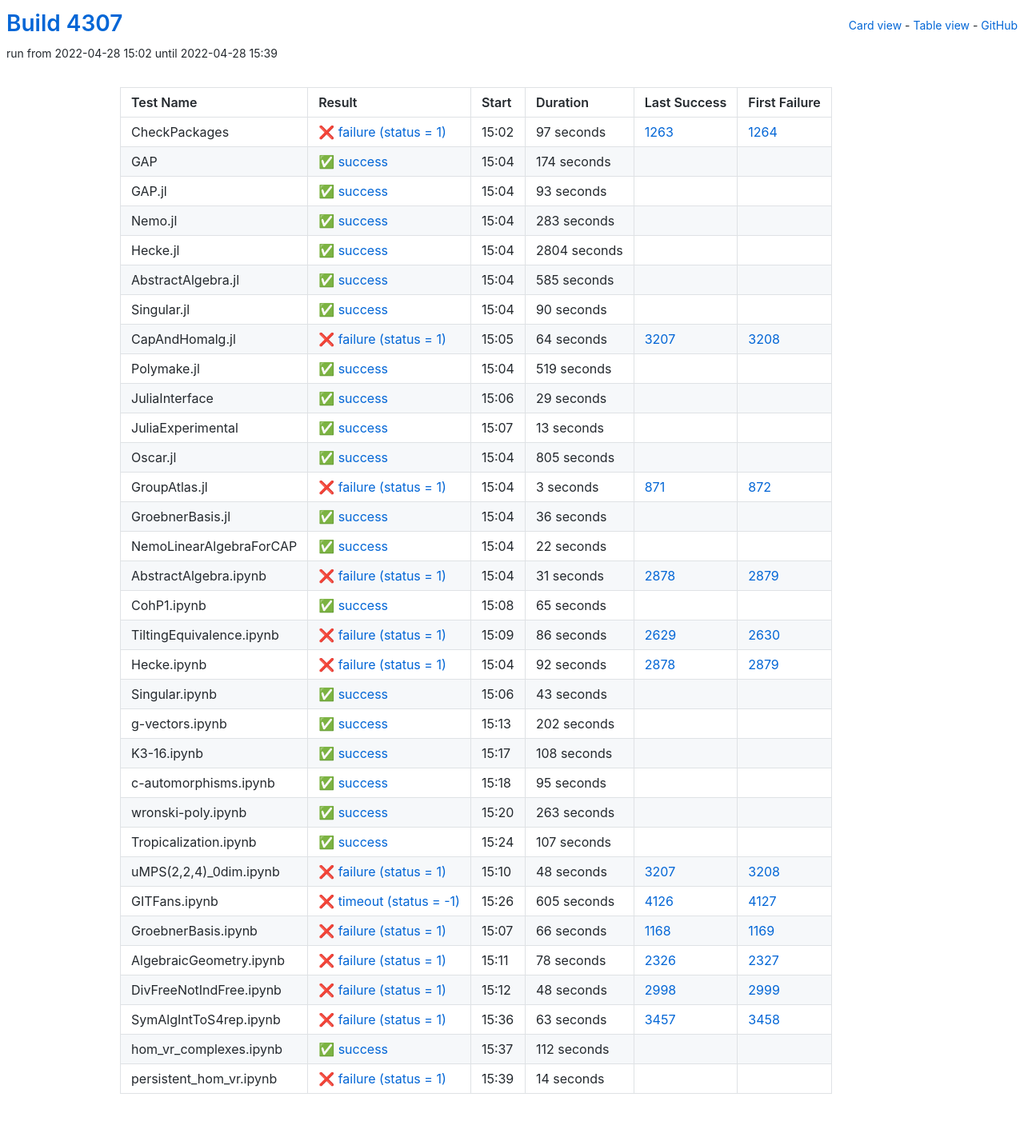
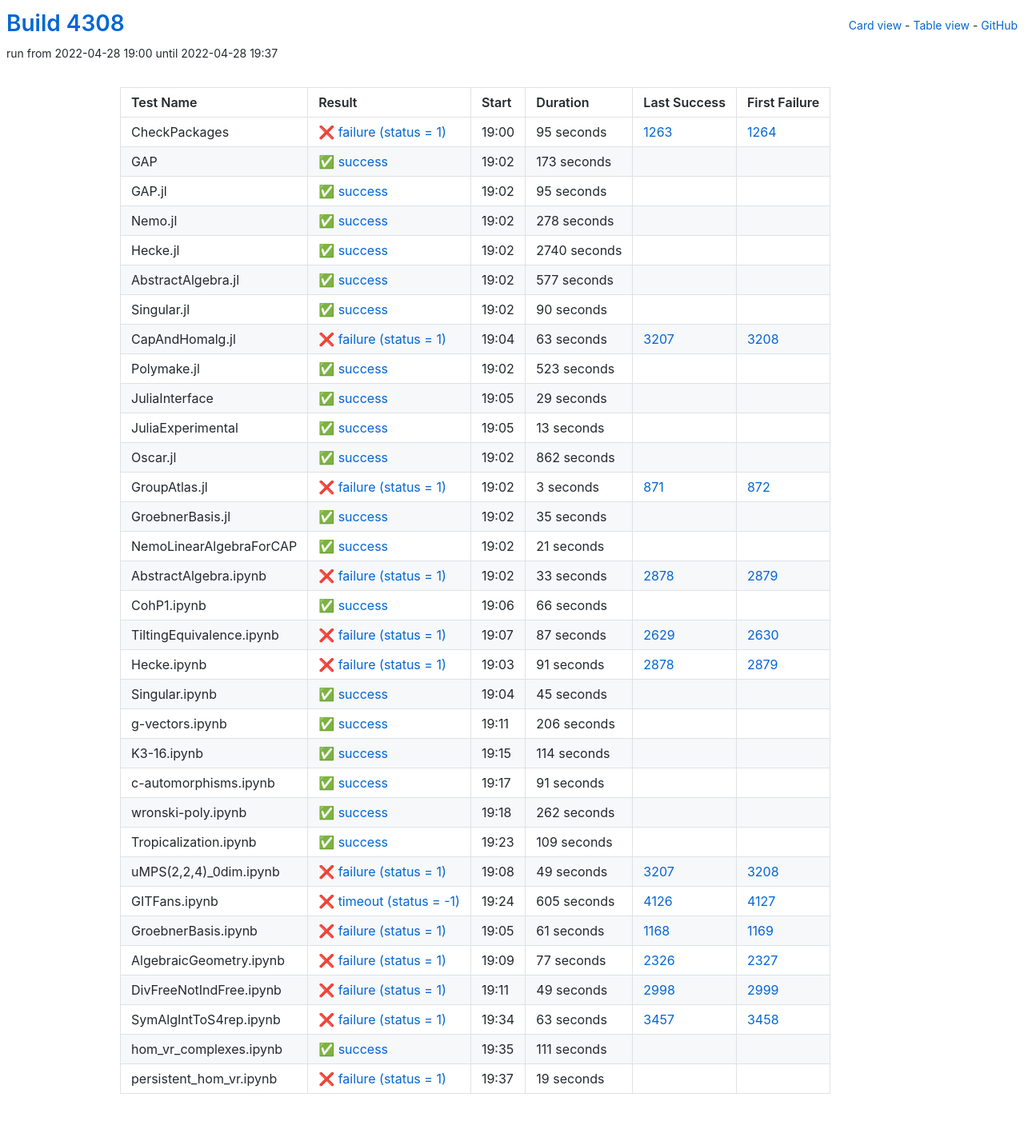
Before and after one commit to oscar-system/oscar-ci-status-stable, a Jekyll site: the page built from table.html, in a window 1280 px wide. Shown: the whole page at 80% size. Built offline with Jekyll 4.4.1, drawn with Linux system fonts in a browser that asks for light colours.

Commit message:
Build #4308

```diff
--- a/_data/ci.yml
+++ b/_data/ci.yml
@@ -1,6 +1,6 @@
 ---
-build: 4307
-build_url: https://oscarci.mathematik.uni-kl.de/job/oscar-stable/4307/
+build: 4308
+build_url: https://oscarci.mathematik.uni-kl.de/job/oscar-stable/4308/
 job: oscar-stable
 organization: oscar-system
 repo: oscar-ci-status-stable
@@ -8,80 +8,80 @@ repourl: https://github.com/oscar-system/oscar-ci-status-stable
 tests:
 - name: CheckPackages
   id: checkpackages
-  log: https://oscarci.mathematik.uni-kl.de/job/oscar-stable/4307/artifact/logs/build-4307/CheckPackages.log
-  start: 2022-04-28 15:02
+  log: https://oscarci.mathematik.uni-kl.de/job/oscar-stable/4308/artifact/logs/build-4308/CheckPackages.log
+  start: 2022-04-28 19:00
   success: false
   exitcode: 1
   status: failure
-  duration: 97
+  duration: 95
   last_success: 1263
   last_success_url: https://oscarci.mathematik.uni-kl.de/job/oscar-stable/1263/
   first_failure: 1264
   first_failure_url: https://oscarci.mathematik.uni-kl.de/job/oscar-stable/1264/
 - name: GAP
   id: gap
-  log: https://oscarci.mathematik.uni-kl.de/job/oscar-stable/4307/artifact/logs/build-4307/GAP.log
-  start: 2022-04-28 15:04
+  log: https://oscarci.mathematik.uni-kl.de/job/oscar-stable/4308/artifact/logs/build-4308/GAP.log
+  start: 2022-04-28 19:02
   success: true
   exitcode: 0
   status: success
-  duration: 174
+  duration: 173
   last_success: false
   last_success_url:
   first_failure: false
   first_failure_url:
 - name: GAP.jl
   id: gap-jl
-  log: https://oscarci.mathematik.uni-kl.de/job/oscar-stable/4307/artifact/logs/build-4307/GAP.jl.log
-  start: 2022-04-28 15:04
+  log: https://oscarci.mathematik.uni-kl.de/job/oscar-stable/4308/artifact/logs/build-4308/GAP.jl.log
+  start: 2022-04-28 19:02
   success: true
   exitcode: 0
   status: success
-  duration: 93
+  duration: 95
   last_success: false
   last_success_url:
   first_failure: false
   first_failure_url:
 - name: Nemo.jl
   id: nemo-jl
-  log: https://oscarci.mathematik.uni-kl.de/job/oscar-stable/4307/artifact/logs/build-4307/Nemo.jl.log
-  start: 2022-04-28 15:04
+  log: https://oscarci.mathematik.uni-kl.de/job/oscar-stable/4308/artifact/logs/build-4308/Nemo.jl.log
+  start: 2022-04-28 19:02
   success: true
   exitcode: 0
   status: success
-  duration: 283
+  duration: 278
   last_success: false
   last_success_url:
   first_failure: false
   first_failure_url:
 - name: Hecke.jl
   id: hecke-jl
-  log: https://oscarci.mathematik.uni-kl.de/job/oscar-stable/4307/artifact/logs/build-4307/Hecke.jl.log
-  start: 2022-04-28 15:04
+  log: https://oscarci.mathematik.uni-kl.de/job/oscar-stable/4308/artifact/logs/build-4308/Hecke.jl.log
+  start: 2022-04-28 19:02
   success: true
   exitcode: 0
   status: success
-  duration: 2804
+  duration: 2740
   last_success: false
   last_success_url:
   first_failure: false
   first_failure_url:
 - name: AbstractAlgebra.jl
   id: abstractalgebra-jl
-  log: https://oscarci.mathematik.uni-kl.de/job/oscar-stable/4307/artifact/logs/build-4307/AbstractAlgebra.jl.log
-  start: 2022-04-28 15:04
+  log: https://oscarci.mathematik.uni-kl.de/job/oscar-stable/4308/artifact/logs/build-4308/AbstractAlgebra.jl.log
+  start: 2022-04-28 19:02
   success: true
   exitcode: 0
   status: success
-  duration: 585
+  duration: 577
   last_success: false
   last_success_url:
   first_failure: false
   first_failure_url:
 - name: Singular.jl
   id: singular-jl
-  log: https://oscarci.mathematik.uni-kl.de/job/oscar-stable/4307/artifact/logs/build-4307/Singular.jl.log
-  start: 2022-04-28 15:04
+  log: https://oscarci.mathematik.uni-kl.de/job/oscar-stable/4308/artifact/logs/build-4308/Singular.jl.log
+  start: 2022-04-28 19:02
   success: true
   exitcode: 0
   status: success
@@ -92,32 +92,32 @@ tests:
   first_failure_url:
 - name: CapAndHomalg.jl
   id: capandhomalg-jl
-  log: https://oscarci.mathematik.uni-kl.de/job/oscar-stable/4307/artifact/logs/build-4307/CapAndHomalg.jl.log
-  start: 2022-04-28 15:05
+  log: https://oscarci.mathematik.uni-kl.de/job/oscar-stable/4308/artifact/logs/build-4308/CapAndHomalg.jl.log
+  start: 2022-04-28 19:04
   success: false
   exitcode: 1
   status: failure
-  duration: 64
+  duration: 63
   last_success: 3207
   last_success_url: https://oscarci.mathematik.uni-kl.de/job/oscar-stable/3207/
   first_failure: 3208
   first_failure_url: https://oscarci.mathematik.uni-kl.de/job/oscar-stable/3208/
 - name: Polymake.jl
   id: polymake-jl
-  log: https://oscarci.mathematik.uni-kl.de/job/oscar-stable/4307/artifact/logs/build-4307/Polymake.jl.log
-  start: 2022-04-28 15:04
+  log: https://oscarci.mathematik.uni-kl.de/job/oscar-stable/4308/artifact/logs/build-4308/Polymake.jl.log
+  start: 2022-04-28 19:02
   success: true
   exitcode: 0
   status: success
-  duration: 519
+  duration: 523
   last_success: false
   last_success_url:
   first_failure: false
   first_failure_url:
 - name: JuliaInterface
   id: juliainterface
-  log: https://oscarci.mathematik.uni-kl.de/job/oscar-stable/4307/artifact/logs/build-4307/JuliaInterface.log
-  start: 2022-04-28 15:06
+  log: https://oscarci.mathematik.uni-kl.de/job/oscar-stable/4308/artifact/logs/build-4308/JuliaInterface.log
+  start: 2022-04-28 19:05
   success: true
   exitcode: 0
   status: success
@@ -128,8 +128,8 @@ tests:
   first_failure_url:
 - name: JuliaExperimental
   id: juliaexperimental
-  log: https://oscarci.mathematik.uni-kl.de/job/oscar-stable/4307/artifact/logs/build-4307/JuliaExperimental.log
-  start: 2022-04-28 15:07
+  log: https://oscarci.mathematik.uni-kl.de/job/oscar-stable/4308/artifact/logs/build-4308/JuliaExperimental.log
+  start: 2022-04-28 19:05
   success: true
   exitcode: 0
   status: success
@@ -140,20 +140,20 @@ tests:
   first_failure_url:
 - name: Oscar.jl
   id: oscar-jl
-  log: https://oscarci.mathematik.uni-kl.de/job/oscar-stable/4307/artifact/logs/build-4307/Oscar.jl.log
-  start: 2022-04-28 15:04
+  log: https://oscarci.mathematik.uni-kl.de/job/oscar-stable/4308/artifact/logs/build-4308/Oscar.jl.log
+  start: 2022-04-28 19:02
   success: true
   exitcode: 0
   status: success
-  duration: 805
+  duration: 862
   last_success: false
   last_success_url:
   first_failure: false
   first_failure_url:
 - name: GroupAtlas.jl
   id: groupatlas-jl
-  log: https://oscarci.mathematik.uni-kl.de/job/oscar-stable/4307/artifact/logs/build-4307/GroupAtlas.jl.log
-  start: 2022-04-28 15:04
+  log: https://oscarci.mathematik.uni-kl.de/job/oscar-stable/4308/artifact/logs/build-4308/GroupAtlas.jl.log
+  start: 2022-04-28 19:02
   success: false
   exitcode: 1
   status: failure
@@ -164,164 +164,164 @@ tests:
   first_failure_url: https://oscarci.mathematik.uni-kl.de/job/oscar-stable/872/
 - name: GroebnerBasis.jl
   id: groebnerbasis-jl
-  log: https://oscarci.mathematik.uni-kl.de/job/oscar-stable/4307/artifact/logs/build-4307/GroebnerBasis.jl.log
-  start: 2022-04-28 15:04
+  log: https://oscarci.mathematik.uni-kl.de/job/oscar-stable/4308/artifact/logs/build-4308/GroebnerBasis.jl.log
+  start: 2022-04-28 19:02
   success: true
   exitcode: 0
   status: success
-  duration: 36
+  duration: 35
   last_success: false
   last_success_url:
   first_failure: false
   first_failure_url:
 - name: NemoLinearAlgebraForCAP
   id: nemolinearalgebraforcap
-  log: https://oscarci.mathematik.uni-kl.de/job/oscar-stable/4307/artifact/logs/build-4307/NemoLinearAlgebraForCAP.log
-  start: 2022-04-28 15:04
+  log: https://oscarci.mathematik.uni-kl.de/job/oscar-stable/4308/artifact/logs/build-4308/NemoLinearAlgebraForCAP.log
+  start: 2022-04-28 19:02
   success: true
   exitcode: 0
   status: success
-  duration: 22
+  duration: 21
   last_success: false
   last_success_url:
   first_failure: false
   first_failure_url:
 - name: AbstractAlgebra.ipynb
   id: abstractalgebra-ipynb
-  log: https://oscarci.mathematik.uni-kl.de/job/oscar-stable/4307/artifact/logs/build-4307/AbstractAlgebra.ipynb.log
-  start: 2022-04-28 15:04
+  log: https://oscarci.mathematik.uni-kl.de/job/oscar-stable/4308/artifact/logs/build-4308/AbstractAlgebra.ipynb.log
+  start: 2022-04-28 19:02
   success: false
   exitcode: 1
   status: failure
-  duration: 31
+  duration: 33
   last_success: 2878
   last_success_url: https://oscarci.mathematik.uni-kl.de/job/oscar-stable/2878/
   first_failure: 2879
   first_failure_url: https://oscarci.mathematik.uni-kl.de/job/oscar-stable/2879/
 - name: CohP1.ipynb
   id: cohp1-ipynb
-  log: https://oscarci.mathematik.uni-kl.de/job/oscar-stable/4307/artifact/logs/build-4307/CohP1.ipynb.log
-  start: 2022-04-28 15:08
+  log: https://oscarci.mathematik.uni-kl.de/job/oscar-stable/4308/artifact/logs/build-4308/CohP1.ipynb.log
+  start: 2022-04-28 19:06
   success: true
   exitcode: 0
   status: success
-  duration: 65
+  duration: 66
   last_success: false
   last_success_url:
   first_failure: false
   first_failure_url:
 - name: TiltingEquivalence.ipynb
   id: tiltingequivalence-ipynb
-  log: https://oscarci.mathematik.uni-kl.de/job/oscar-stable/4307/artifact/logs/build-4307/TiltingEquivalence.ipynb.log
-  start: 2022-04-28 15:09
+  log: https://oscarci.mathematik.uni-kl.de/job/oscar-stable/4308/artifact/logs/build-4308/TiltingEquivalence.ipynb.log
+  start: 2022-04-28 19:07
   success: false
   exitcode: 1
   status: failure
-  duration: 86
+  duration: 87
   last_success: 2629
   last_success_url: https://oscarci.mathematik.uni-kl.de/job/oscar-stable/2629/
   first_failure: 2630
   first_failure_url: https://oscarci.mathematik.uni-kl.de/job/oscar-stable/2630/
 - name: Hecke.ipynb
   id: hecke-ipynb
-  log: https://oscarci.mathematik.uni-kl.de/job/oscar-stable/4307/artifact/logs/build-4307/Hecke.ipynb.log
-  start: 2022-04-28 15:04
+  log: https://oscarci.mathematik.uni-kl.de/job/oscar-stable/4308/artifact/logs/build-4308/Hecke.ipynb.log
+  start: 2022-04-28 19:03
   success: false
   exitcode: 1
   status: failure
-  duration: 92
+  duration: 91
   last_success: 2878
   last_success_url: https://oscarci.mathematik.uni-kl.de/job/oscar-stable/2878/
   first_failure: 2879
   first_failure_url: https://oscarci.mathematik.uni-kl.de/job/oscar-stable/2879/
 - name: Singular.ipynb
   id: singular-ipynb
-  log: https://oscarci.mathematik.uni-kl.de/job/oscar-stable/4307/artifact/logs/build-4307/Singular.ipynb.log
-  start: 2022-04-28 15:06
+  log: https://oscarci.mathematik.uni-kl.de/job/oscar-stable/4308/artifact/logs/build-4308/Singular.ipynb.log
+  start: 2022-04-28 19:04
   success: true
   exitcode: 0
   status: success
-  duration: 43
+  duration: 45
   last_success: false
   last_success_url:
   first_failure: false
   first_failure_url:
 - name: g-vectors.ipynb
   id: g-vectors-ipynb
-  log: https://oscarci.mathematik.uni-kl.de/job/oscar-stable/4307/artifact/logs/build-4307/g-vectors.ipynb.log
-  start: 2022-04-28 15:13
+  log: https://oscarci.mathematik.uni-kl.de/job/oscar-stable/4308/artifact/logs/build-4308/g-vectors.ipynb.log
+  start: 2022-04-28 19:11
   success: true
   exitcode: 0
   status: success
-  duration: 202
+  duration: 206
   last_success: false
   last_success_url:
   first_failure: false
   first_failure_url:
 - name: K3-16.ipynb
   id: k3-16-ipynb
-  log: https://oscarci.mathematik.uni-kl.de/job/oscar-stable/4307/artifact/logs/build-4307/K3-16.ipynb.log
-  start: 2022-04-28 15:17
+  log: https://oscarci.mathematik.uni-kl.de/job/oscar-stable/4308/artifact/logs/build-4308/K3-16.ipynb.log
+  start: 2022-04-28 19:15
   success: true
   exitcode: 0
   status: success
-  duration: 108
+  duration: 114
   last_success: false
   last_success_url:
   first_failure: false
   first_failure_url:
 - name: c-automorphisms.ipynb
   id: c-automorphisms-ipynb
-  log: https://oscarci.mathematik.uni-kl.de/job/oscar-stable/4307/artifact/logs/build-4307/c-automorphisms.ipynb.log
-  start: 2022-04-28 15:18
+  log: https://oscarci.mathematik.uni-kl.de/job/oscar-stable/4308/artifact/logs/build-4308/c-automorphisms.ipynb.log
+  start: 2022-04-28 19:17
   success: true
   exitcode: 0
   status: success
-  duration: 95
+  duration: 91
   last_success: false
   last_success_url:
   first_failure: false
   first_failure_url:
 - name: wronski-poly.ipynb
   id: wronski-poly-ipynb
-  log: https://oscarci.mathematik.uni-kl.de/job/oscar-stable/4307/artifact/logs/build-4307/wronski-poly.ipynb.log
-  start: 2022-04-28 15:20
+  log: https://oscarci.mathematik.uni-kl.de/job/oscar-stable/4308/artifact/logs/build-4308/wronski-poly.ipynb.log
+  start: 2022-04-28 19:18
   success: true
   exitcode: 0
   status: success
-  duration: 263
+  duration: 262
   last_success: false
   last_success_url:
   first_failure: false
   first_failure_url:
 - name: Tropicalization.ipynb
   id: tropicalization-ipynb
-  log: https://oscarci.mathematik.uni-kl.de/job/oscar-stable/4307/artifact/logs/build-4307/Tropicalization.ipynb.log
-  start: 2022-04-28 15:24
+  log: https://oscarci.mathematik.uni-kl.de/job/oscar-stable/4308/artifact/logs/build-4308/Tropicalization.ipynb.log
+  start: 2022-04-28 19:23
   success: true
   exitcode: 0
   status: success
-  duration: 107
+  duration: 109
   last_success: false
   last_success_url:
   first_failure: false
   first_failure_url:
 - name: uMPS(2,2,4)_0dim.ipynb
   id: umps-2-2-4-0dim-ipynb
-  log: https://oscarci.mathematik.uni-kl.de/job/oscar-stable/4307/artifact/logs/build-4307/uMPS-2-2-4-_0dim.ipynb.log
-  start: 2022-04-28 15:10
+  log: https://oscarci.mathematik.uni-kl.de/job/oscar-stable/4308/artifact/logs/build-4308/uMPS-2-2-4-_0dim.ipynb.log
+  start: 2022-04-28 19:08
   success: false
   exitcode: 1
   status: failure
-  duration: 48
+  duration: 49
   last_success: 3207
   last_success_url: https://oscarci.mathematik.uni-kl.de/job/oscar-stable/3207/
   first_failure: 3208
   first_failure_url: https://oscarci.mathematik.uni-kl.de/job/oscar-stable/3208/
 - name: GITFans.ipynb
   id: gitfans-ipynb
-  log: https://oscarci.mathematik.uni-kl.de/job/oscar-stable/4307/artifact/logs/build-4307/GITFans.ipynb.log
-  start: 2022-04-28 15:26
+  log: https://oscarci.mathematik.uni-kl.de/job/oscar-stable/4308/artifact/logs/build-4308/GITFans.ipynb.log
+  start: 2022-04-28 19:24
   success: false
   exitcode: -1
   status: timeout
@@ -332,44 +332,44 @@ tests:
   first_failure_url: https://oscarci.mathematik.uni-kl.de/job/oscar-stable/4127/
 - name: GroebnerBasis.ipynb
   id: groebnerbasis-ipynb
-  log: https://oscarci.mathematik.uni-kl.de/job/oscar-stable/4307/artifact/logs/build-4307/GroebnerBasis.ipynb.log
-  start: 2022-04-28 15:07
+  log: https://oscarci.mathematik.uni-kl.de/job/oscar-stable/4308/artifact/logs/build-4308/GroebnerBasis.ipynb.log
+  start: 2022-04-28 19:05
   success: false
   exitcode: 1
   status: failure
-  duration: 66
+  duration: 61
   last_success: 1168
   last_success_url: https://oscarci.mathematik.uni-kl.de/job/oscar-stable/1168/
   first_failure: 1169
   first_failure_url: https://oscarci.mathematik.uni-kl.de/job/oscar-stable/1169/
 - name: AlgebraicGeometry.ipynb
   id: algebraicgeometry-ipynb
-  log: https://oscarci.mathematik.uni-kl.de/job/oscar-stable/4307/artifact/logs/build-4307/AlgebraicGeometry.ipynb.log
-  start: 2022-04-28 15:11
+  log: https://oscarci.mathematik.uni-kl.de/job/oscar-stable/4308/artifact/logs/build-4308/AlgebraicGeometry.ipynb.log
+  start: 2022-04-28 19:09
   success: false
   exitcode: 1
   status: failure
-  duration: 78
+  duration: 77
   last_success: 2326
   last_success_url: https://oscarci.mathematik.uni-kl.de/job/oscar-stable/2326/
   first_failure: 2327
   first_failure_url: https://oscarci.mathematik.uni-kl.de/job/oscar-stable/2327/
 - name: DivFreeNotIndFree.ipynb
   id: divfreenotindfree-ipynb
-  log: https://oscarci.mathematik.uni-kl.de/job/oscar-stable/4307/artifact/logs/build-4307/DivFreeNotIndFree.ipynb.log
-  start: 2022-04-28 15:12
+  log: https://oscarci.mathematik.uni-kl.de/job/oscar-stable/4308/artifact/logs/build-4308/DivFreeNotIndFree.ipynb.log
+  start: 2022-04-28 19:11
   success: false
   exitcode: 1
   status: failure
-  duration: 48
+  duration: 49
   last_success: 2998
   last_success_url: https://oscarci.mathematik.uni-kl.de/job/oscar-stable/2998/
   first_failure: 2999
   first_failure_url: https://oscarci.mathematik.uni-kl.de/job/oscar-stable/2999/
 - name: SymAlgIntToS4rep.ipynb
   id: symalginttos4rep-ipynb
-  log: https://oscarci.mathematik.uni-kl.de/job/oscar-stable/4307/artifact/logs/build-4307/SymAlgIntToS4rep.ipynb.log
-  start: 2022-04-28 15:36
+  log: https://oscarci.mathematik.uni-kl.de/job/oscar-stable/4308/artifact/logs/build-4308/SymAlgIntToS4rep.ipynb.log
+  start: 2022-04-28 19:34
   success: false
   exitcode: 1
   status: failure
@@ -380,24 +380,24 @@ tests:
   first_failure_url: https://oscarci.mathematik.uni-kl.de/job/oscar-stable/3458/
 - name: hom_vr_complexes.ipynb
   id: hom-vr-complexes-ipynb
-  log: https://oscarci.mathematik.uni-kl.de/job/oscar-stable/4307/artifact/logs/build-4307/hom_vr_complexes.ipynb.log
-  start: 2022-04-28 15:37
+  log: https://oscarci.mathematik.uni-kl.de/job/oscar-stable/4308/artifact/logs/build-4308/hom_vr_complexes.ipynb.log
+  start: 2022-04-28 19:35
   success: true
   exitcode: 0
   status: success
-  duration: 112
+  duration: 111
   last_success: false
   last_success_url:
   first_failure: false
   first_failure_url:
 - name: persistent_hom_vr.ipynb
   id: persistent-hom-vr-ipynb
-  log: https://oscarci.mathematik.uni-kl.de/job/oscar-stable/4307/artifact/logs/build-4307/persistent_hom_vr.ipynb.log
-  start: 2022-04-28 15:39
+  log: https://oscarci.mathematik.uni-kl.de/job/oscar-stable/4308/artifact/logs/build-4308/persistent_hom_vr.ipynb.log
+  start: 2022-04-28 19:37
   success: false
   exitcode: 1
   status: failure
-  duration: 14
+  duration: 19
   last_success: false
   last_success_url:
   first_failure: false
```
Also changed, not shown: README.md.
